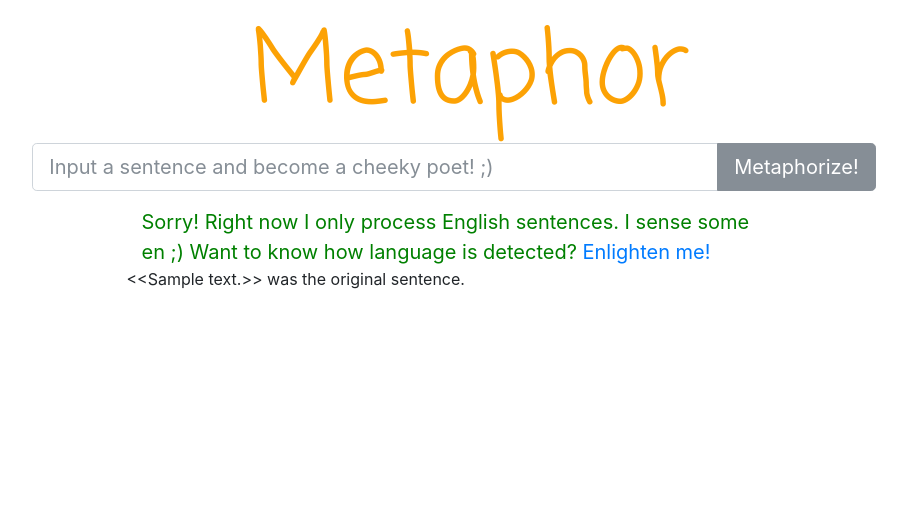
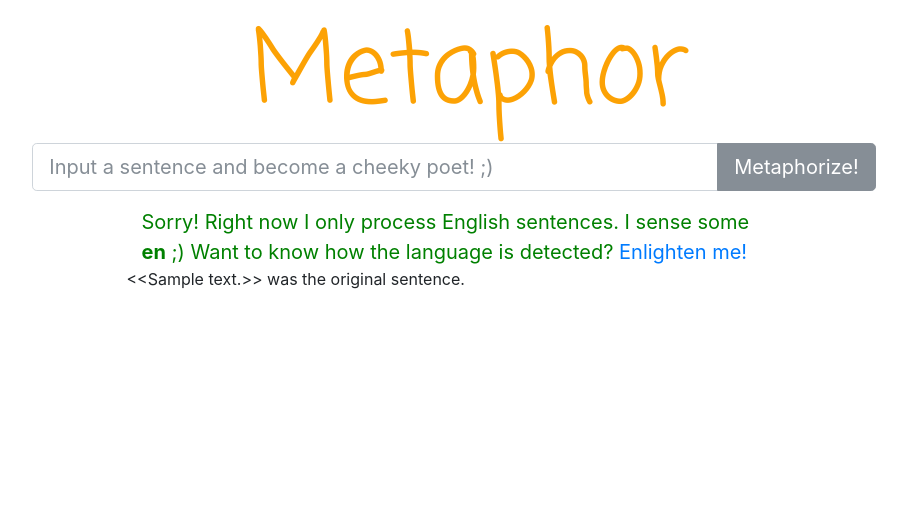
Before and after one commit to guiem/metaphor, a Django app: template metaphor/templates/homepage.html in a window 1280 px wide. Shown: the part 154-661 px from the top of the page, without its empty margins (186-1093 px from the left). Run offline with Django 3.2, Linux system fonts and the light colour scheme; the template is opened without the code that fills it: most values are stand-ins (such as "Sample title", 1, 10 or a date in 2020); parts of the project's set-up code (start-up, migrations or seed data) failed here and were passed over.

Commit message:
Styling text

```diff
--- a/metaphor/templates/homepage.html
+++ b/metaphor/templates/homepage.html
@@ -35,7 +35,7 @@
                     </div>
                 {% elif lang %}
                     <div class="error_text">
-                        Sorry! Right now I only process English sentences. I sense some {{lang}} ;) Want to know how language is detected? <a href="https://github.com/guiem/metaphor/blob/master/documentation/language_detection.md">Enlighten me!</a>
+                        Sorry! Right now I only process English sentences. I sense some <strong>{{lang}}</strong> ;) Want to know how the language is detected? <a href="https://github.com/guiem/metaphor/blob/master/documentation/language_detection.md">Enlighten me!</a>
                     </div>
                 {% endif %}
                 {% if sentence_text %}
```
